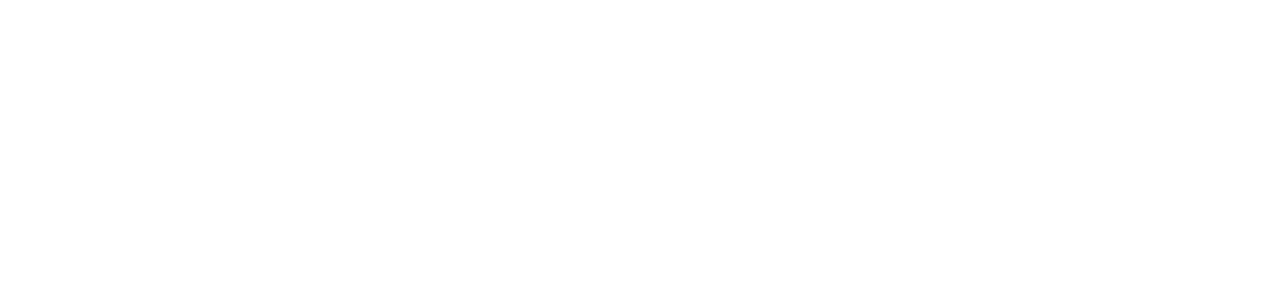
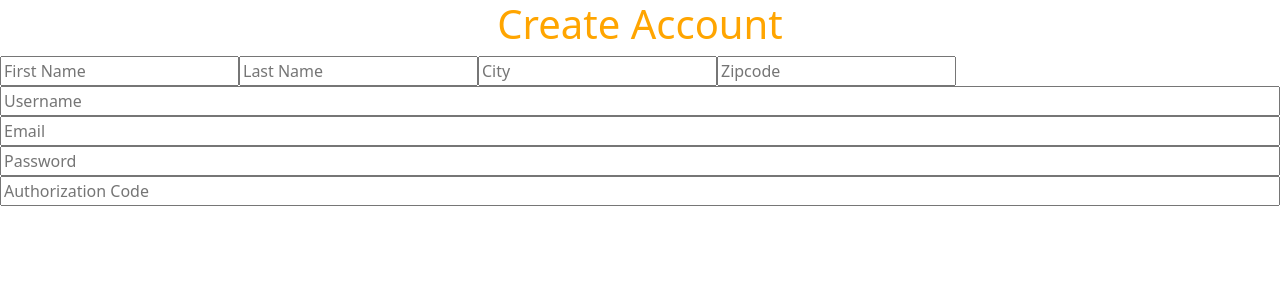
Before and after one commit to Anytime-Fitness-BW/frontend, a React (Create React App) app in the folder anytime-fitness/: page / in a window 1280 px wide. Shown: the top 300 px of the page. Built offline with nearby package versions, Linux system fonts and the light colour scheme.

Commit message:
made components and some styling

```diff
--- a/anytime-fitness/package.json
+++ b/anytime-fitness/package.json
@@ -6,8 +6,11 @@
     "@testing-library/jest-dom": "^5.11.4",
     "@testing-library/react": "^11.1.0",
     "@testing-library/user-event": "^12.1.10",
+    "axios": "^0.21.1",
+    "bootstrap": "^5.0.1",
     "react": "^17.0.2",
     "react-dom": "^17.0.2",
+    "react-router-dom": "^5.2.0",
     "react-scripts": "4.0.3",
     "web-vitals": "^1.0.1"
   },
--- a/anytime-fitness/src/App.js
+++ b/anytime-fitness/src/App.js
@@ -1,9 +1,11 @@
 import './App.css';
+import InstructorSignUp from './InstructorSignUp';
+import {Route} from "react-router-dom"
 
 function App() {
   return (
     <div className="App">
-
+      <InstructorSignUp/>
     </div>
   );
 }
--- /dev/null
+++ b/anytime-fitness/src/InstructorSignUp.css
@@ -0,0 +1,13 @@
+
+.xo {
+    color: orange;
+}
+
+.personalInfo {
+    display: flex;
+}
+
+.accountInfo {
+    display:flex;
+    flex-direction: column;
+}
--- /dev/null
+++ b/anytime-fitness/src/InstructorSignUp.js
@@ -0,0 +1,30 @@
+import react from "react"
+import 'bootstrap/dist/css/bootstrap.min.css';
+import "./InstructorSignUp.css"
+import {Route, BrowserRouter as Router} from "react-router-dom"
+function InstructorSignUp() {
+
+
+
+    return (
+        <div className= "xo">
+            <h1> Create Account </h1>
+            <form>
+                <div className="personalInfo">
+                    <input type="text" placeholder="First Name"/>
+                    <input type="text" placeholder="Last Name"/>
+                    <input type="text" placeholder="City"/>
+                    <input type="text" placeholder="Zipcode"/>
+                </div>
+                <div className="accountInfo">
+                    <input type="text" placeholder="Username"/>
+                    <input type="text" placeholder="Email"/>
+                    <input type="text" placeholder="Password"/>
+                    <input type="text" placeholder="Authorization Code"/>
+                </div>
+            </form>
+        </div>
+    )
+}
+
+export default InstructorSignUp;
```
Also changed, not shown: anytime-fitness/src/LogoutConfirmation.js (added, +8 -0 lines), 2 other files (tests, documents, lock files or other folders).
